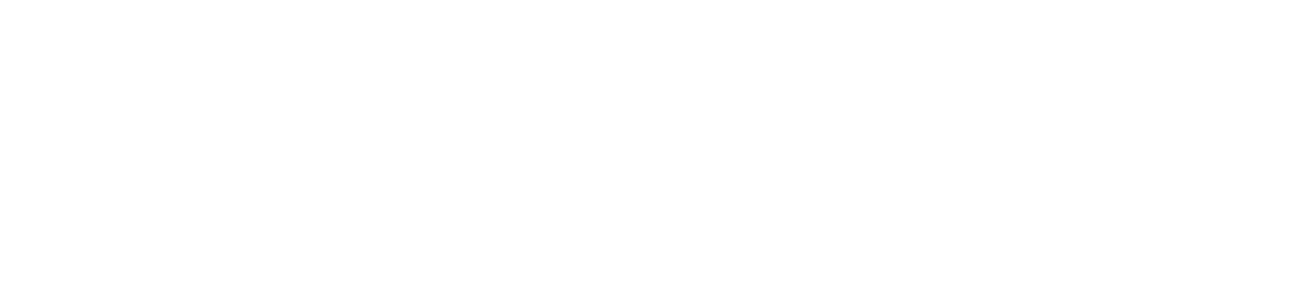
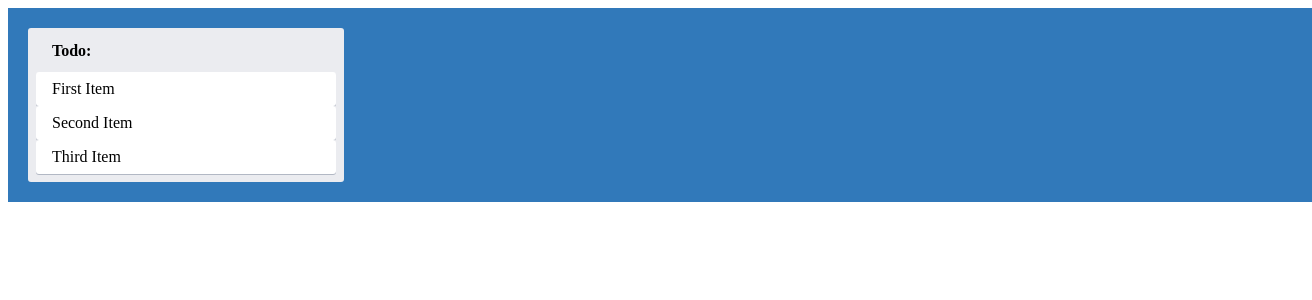
Before and after one commit to ChristinaGaitan/trello-clone, a React (Create React App) app: page / in a window 1280 px wide. Shown: the top 300 px of the page, 1312 px wide, since content can reach past the window. Built offline with nearby package versions, Linux system fonts and the light colour scheme; the HTML template or start-up script is replaced by a standard one.

Commit message:
Create first styled styles

```diff
--- a/package.json
+++ b/package.json
@@ -10,9 +10,11 @@
     "@types/node": "^16.18.121",
     "@types/react": "^18.3.12",
     "@types/react-dom": "^18.3.1",
+    "@types/styled-components": "^5.1.9",
     "react": "^18.3.1",
     "react-dom": "^18.3.1",
     "react-scripts": "5.0.1",
+    "styled-components": "^5.2.1",
     "typescript": "^4.9.5",
     "web-vitals": "^2.1.4"
   },
--- a/src/App.tsx
+++ b/src/App.tsx
@@ -1,7 +1,15 @@
 import React from 'react';
+import { AppContainer, ColumnContainer, ColumnTitle, CardContainer } from './styles';
 
 export const App = () => {
-  return null;
+  return (<AppContainer>
+    <ColumnContainer>
+      <ColumnTitle>Todo:</ColumnTitle>
+      <CardContainer>First Item</CardContainer>
+      <CardContainer>Second Item</CardContainer>
+      <CardContainer>Third Item</CardContainer>
+    </ColumnContainer>
+  </AppContainer>);
 }
 
 export default App;
--- /dev/null
+++ b/src/styles.ts
@@ -0,0 +1,36 @@
+import styled from "styled-components"
+
+export const AppContainer = styled.div`
+    align-items: flex-start;
+    background-color: #3179ba;
+    display: flex;
+    flex-direction: row;
+    height: 100%;
+    padding: 20px;
+    width: 100%;
+`
+
+export const ColumnContainer = styled.div`
+    background-color: #ebecf0;
+    width: 300px;
+    min-height: 40px;
+    margin-right: 20px;
+    border-radius: 3px;
+    padding: 8px 8px;
+    flex-grow: 0;
+`
+
+export const ColumnTitle = styled.div`
+    padding: 6px 16px 12px;
+    font-weight: bold;
+`
+
+export const CardContainer = styled.div`
+    background-color: #fff;
+    cursor: pointer;
+    margin-bottom: 0%.5rem;
+    padding: 0.5rem 1rem;
+    max-width: 300px;
+    border-radius: 3px;
+    box-shadow: #091e4240 0px 1px 0px 0px;
+`
```
Also changed, not shown: 1 other file (tests, documents, lock files or other folders).
